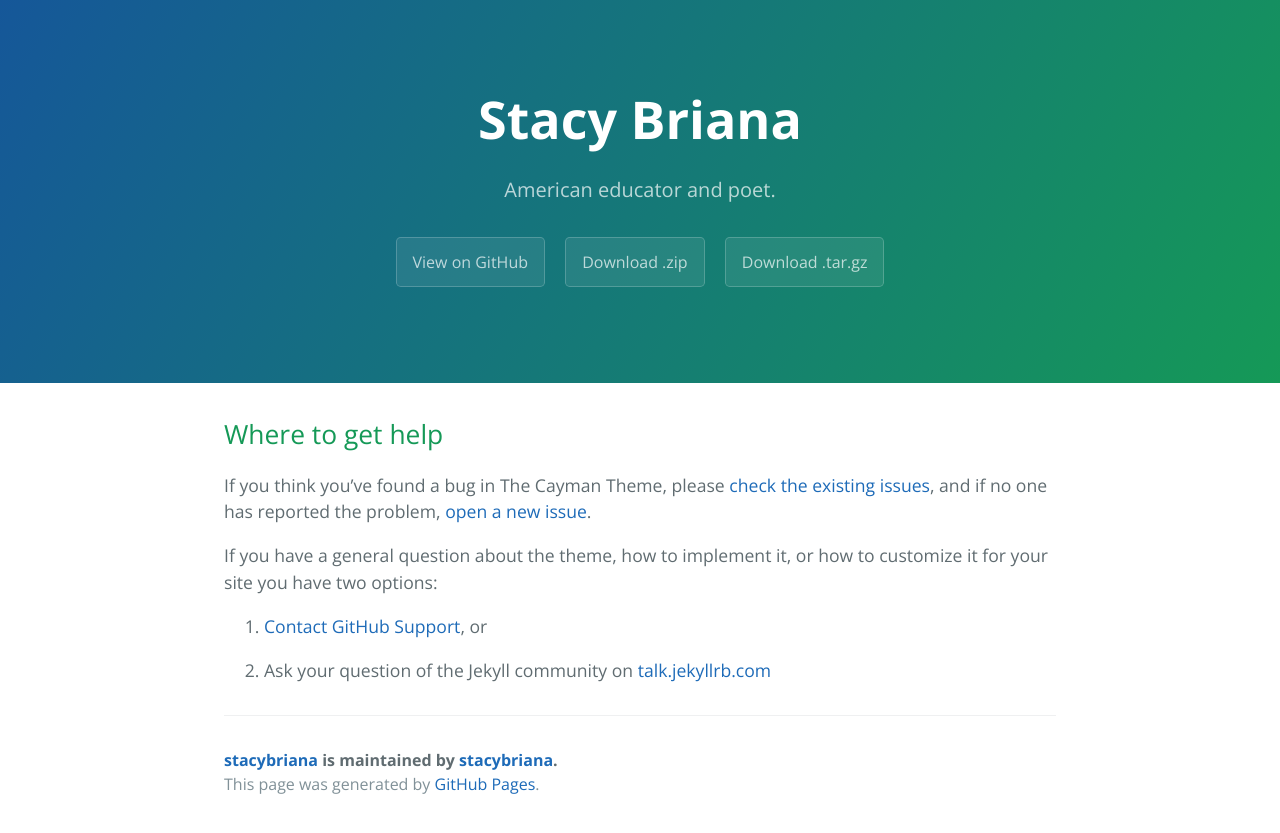
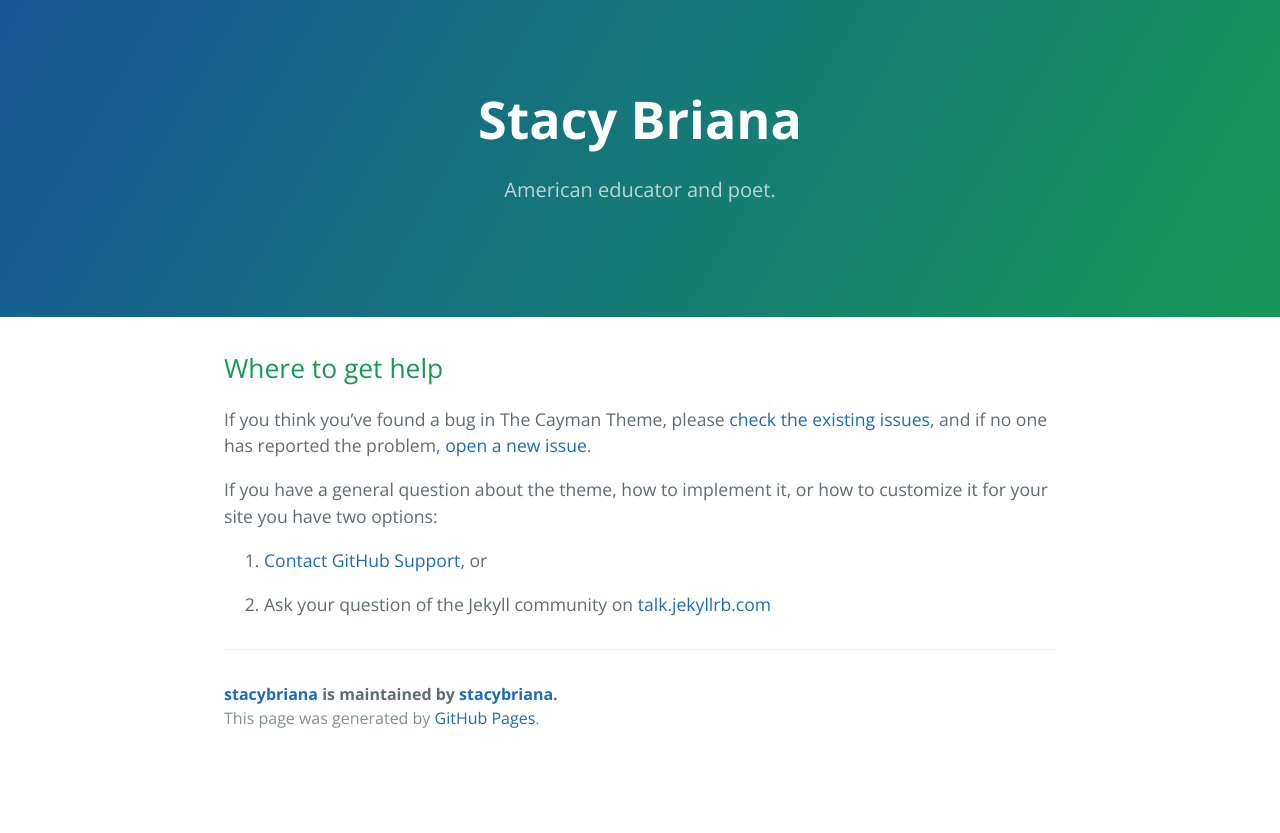
Before and after one commit to stacybriana/stacybriana, a Jekyll site: the page built from docs/SUPPORT.md, in a window 1280 px wide. Shown: the top 833 px of the page. Built offline with Jekyll 4.4.1, drawn with Linux system fonts in a browser that asks for light colours; our own code applies the rules of GitHub Pages for plain Markdown files.

Commit message:
Update _layouts/default.html

```diff
--- a/_layouts/default.html
+++ b/_layouts/default.html
@@ -26,11 +26,6 @@
       <h1 class="project-name">{{ site.title | default: site.github.repository_name }}</h1>
       <h2 class="project-tagline">{{ site.description | default: site.github.project_tagline }}</h2>
       {% if site.github.is_project_page %}
-        <a href="{{ site.github.repository_url }}" class="btn">View on GitHub</a>
-      {% endif %}
-      {% if site.show_downloads %}
-        <a href="{{ site.github.zip_url }}" class="btn">Download .zip</a>
-        <a href="{{ site.github.tar_url }}" class="btn">Download .tar.gz</a>
       {% endif %}
     </header>
 
```
